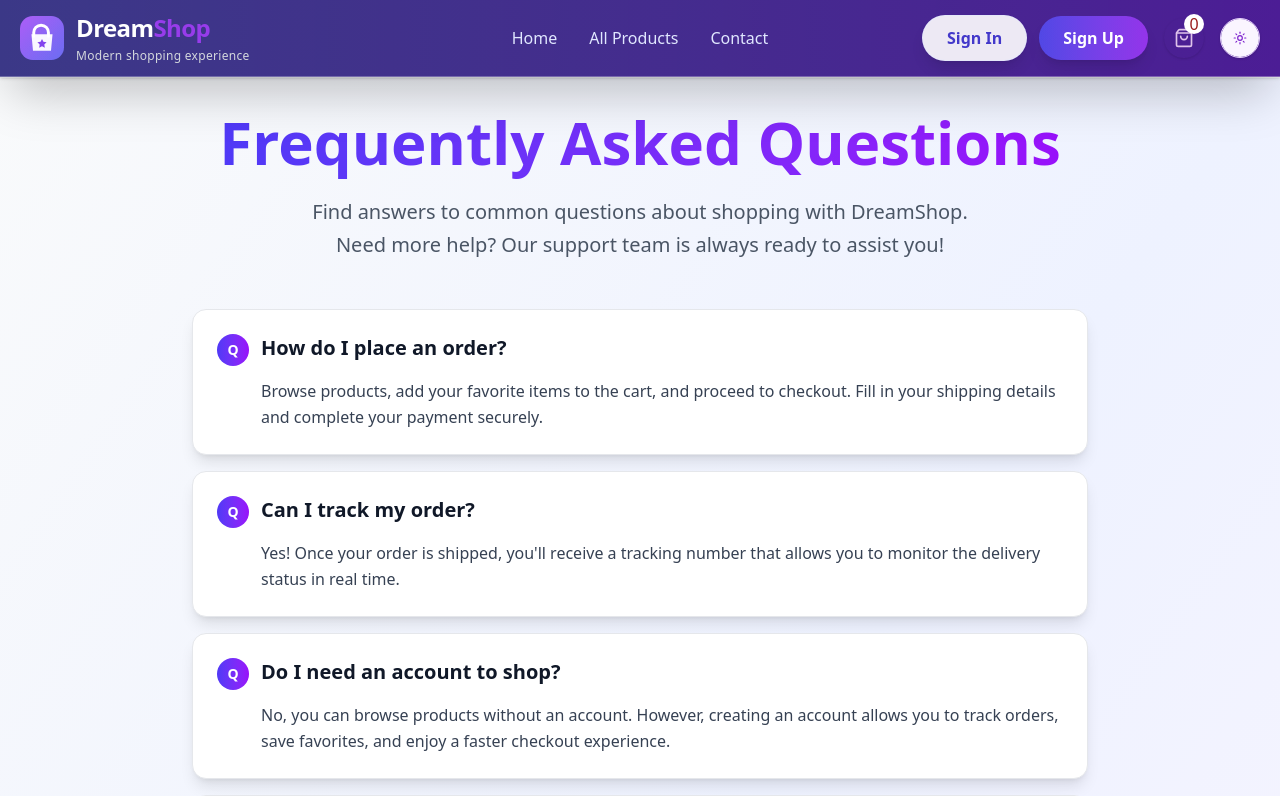
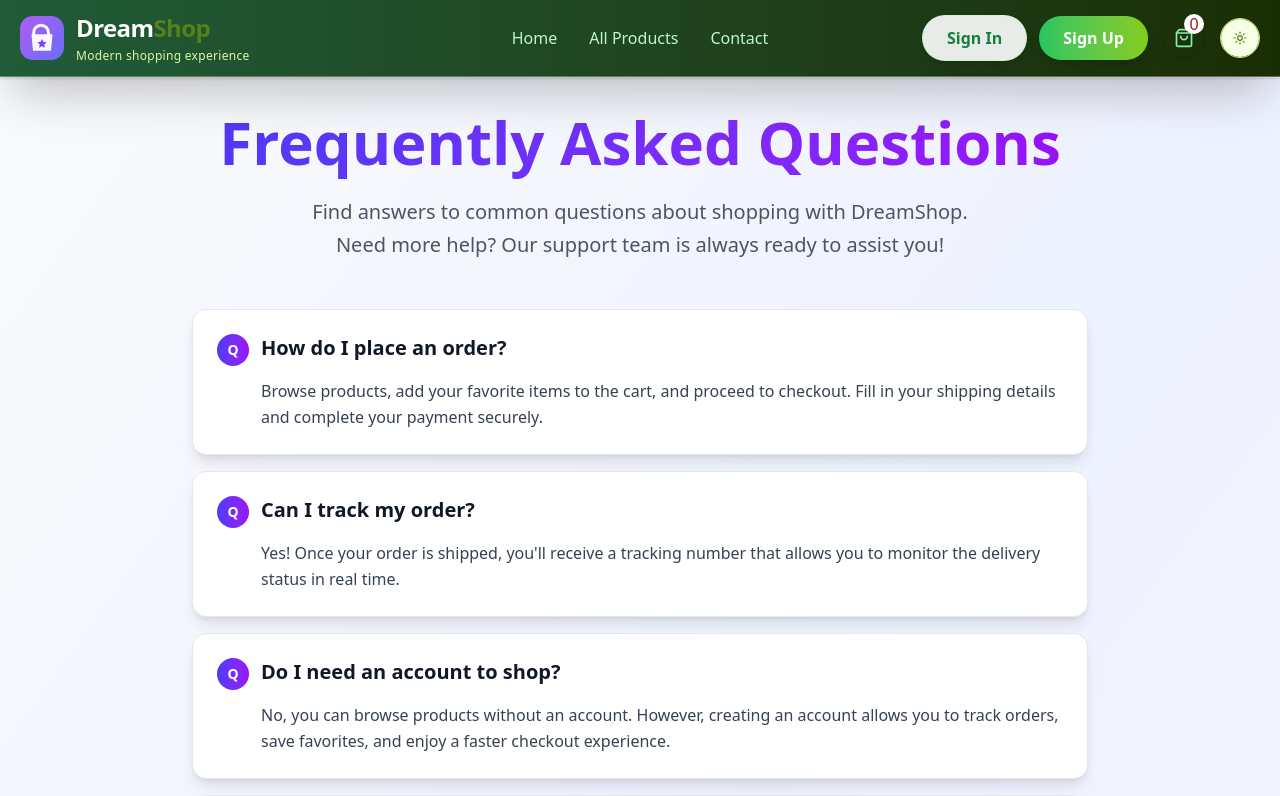
Before and after one commit to shmavonyankaren/dreamshop, a Next.js app: page /faq in a window 1280 px wide. Shown: the top 796 px of the page. Built offline with nearby package versions, Linux system fonts and the light colour scheme; no server answers.

Commit message:
css changes

```diff
--- a/app/globals.css
+++ b/app/globals.css
@@ -17,24 +17,24 @@
    ============================================================= */
 
 :root {
-  /* ── Brand (indigo) ───────────────────────────────────────── */
-  --ds-brand: #4f46e5; /* indigo-600  — primary action color     */
-  --ds-brand-hover: #4338ca; /* indigo-700  — hover state              */
-  --ds-brand-text: #4f46e5; /* indigo-600  — links and text accents   */
-  --ds-brand-faint: #eef2ff; /* indigo-50   — very light tinted bg     */
-  --ds-brand-subtle: #e0e7ff; /* indigo-100  — light badge / chip bg    */
-  --ds-brand-dim: #4338ca; /* indigo-700  — badge text / strong      */
+  /* ── Brand (bright green) ──────────────────────────────────── */
+  --ds-brand: #22c55e; /* green-500   — vivid primary action     */
+  --ds-brand-hover: #16a34a; /* green-600   — hover state              */
+  --ds-brand-text: #15803d; /* green-700   — links and text accents   */
+  --ds-brand-faint: #f0fdf4; /* green-50    — very light tinted bg     */
+  --ds-brand-subtle: #bbf7d0; /* green-200   — nav text on dark bg      */
+  --ds-brand-dim: #15803d; /* green-700   — badge text / strong      */
 
-  /* ── Accent (purple) ─────────────────────────────────────── */
-  --ds-accent: #9333ea; /* purple-600  — secondary action color   */
-  --ds-accent-hover: #7e22ce; /* purple-700  — hover state              */
-  --ds-accent-text: #9333ea; /* purple-600  — links and text accents   */
-  --ds-accent-faint: #faf5ff; /* purple-50   — very light tinted bg     */
-  --ds-accent-subtle: #f3e8ff; /* purple-100  — light badge / chip bg    */
-  --ds-accent-dim: #7e22ce; /* purple-700  — badge text / strong      */
+  /* ── Accent (lime) ───────────────────────────────────────── */
+  --ds-accent: #84cc16; /* lime-500    — vivid secondary action   */
+  --ds-accent-hover: #65a30d; /* lime-600    — hover state              */
+  --ds-accent-text: #4d7c0f; /* lime-700    — links and text accents   */
+  --ds-accent-faint: #f7fee7; /* lime-50     — very light tinted bg     */
+  --ds-accent-subtle: #ecfccb; /* lime-100    — light badge / chip bg    */
+  --ds-accent-dim: #4d7c0f; /* lime-700    — badge text / strong      */
 
   /* ── Accent button border ───────────────────────────────── */
-  --ds-accent-border: #e9d5ff; /* purple-200  — button/dropdown borders   */
+  --ds-accent-border: #bef264; /* lime-300    — button/dropdown borders  */
 
   /* ── Surfaces ────────────────────────────────────────────── */
   --ds-surface: #ffffff; /* white       — default card / panel bg  */
@@ -51,24 +51,24 @@
   --ds-edge-strong: #d1d5db; /* gray-300    — inputs / emphasis        */
 
   /* ── Page background gradient ────────────────────────────── */
-  --ds-page-from: #f9fafb; /* gray-50     — gradient start           */
-  --ds-page-mid: #eef2ff; /* indigo-50   — gradient middle          */
-  --ds-page-to: #faf5ff; /* purple-50   — gradient end             */
+  --ds-page-from: #f0fdf4; /* green-50    — gradient start           */
+  --ds-page-mid: #f7fee7; /* lime-50     — gradient middle          */
+  --ds-page-to: #f0fdf4; /* green-50    — gradient end             */
 
   /* ── Navigation / header gradient ───────────────────────── */
-  --ds-nav-from: #312e81; /* indigo-900  — nav gradient start       */
-  --ds-nav-mid: #4c1d95; /* purple-900  — nav gradient middle      */
-  --ds-nav-end: #4c1d95; /* purple-900  — nav gradient end         */
+  --ds-nav-from: #14532d; /* green-900   — nav gradient start       */
+  --ds-nav-mid: #1a2e05; /* lime-950    — nav gradient middle      */
+  --ds-nav-end: #1a2e05; /* lime-950    — nav gradient end         */
 
   /* ── Nav text (always on dark nav background) ───────────── */
-  --ds-nav-active: #a855f7; /* purple-500  — active nav link          */
-  --ds-nav-text-muted: #d1d5db; /* gray-300    — muted text on dark nav   */
+  --ds-nav-active: #a3e635; /* lime-400    — vivid active nav link    */
+  --ds-nav-text-muted: #d9f99d; /* lime-200    — logo subtitle on dark nav */
 
   /* ── Badges ──────────────────────────────────────────────── */
-  --ds-badge-brand-bg: #e0e7ff; /* indigo-100  — badge background         */
-  --ds-badge-brand-fg: #3730a3; /* indigo-700  — badge text               */
-  --ds-badge-accent-bg: #f3e8ff; /* purple-100  — badge background         */
-  --ds-badge-accent-fg: #6b21a8; /* purple-700  — badge text               */
+  --ds-badge-brand-bg: #dcfce7; /* green-100   — badge background         */
+  --ds-badge-brand-fg: #15803d; /* green-700   — badge text               */
+  --ds-badge-accent-bg: #ecfccb; /* lime-100    — badge background         */
+  --ds-badge-accent-fg: #4d7c0f; /* lime-700    — badge text               */
 
   /* ── Success state ───────────────────────────────────────── */
   --ds-ok-bg: #f0fdf4; /* green-50                               */
@@ -81,75 +81,75 @@
   --ds-err-fg: #991b1b; /* red-800                                */
 
   /* ── Cart / icon accent ──────────────────────────────────── */
-  --ds-icon-accent: #dfc3ea; /* light purple — ShoppingBag icon color  */
+  --ds-icon-accent: #86efac; /* green-300   — ShoppingBag icon color   */
 }
 
 /* ── Dark mode overrides ──────────────────────────────────────
    Only values that DIFFER from light mode need to be listed.
    ─────────────────────────────────────────────────────────── */
 .dark {
-  /* ── Brand (indigo) ──── */
-  --ds-brand: #6366f1; /* indigo-500  — brighter on dark bg      */
-  --ds-brand-hover: #4f46e5; /* indigo-600                             */
-  --ds-brand-text: #a5b4fc; /* indigo-300  — readable on dark bg      */
-  --ds-brand-faint: rgba(99, 102, 241, 0.1);
+  /* ── Brand (neon green) ── */
+  --ds-brand: #4ade80; /* green-400   — vivid on dark bg         */
+  --ds-brand-hover: #22c55e; /* green-500                              */
+  --ds-brand-text: #86efac; /* green-300   — readable on dark bg      */
+  --ds-brand-faint: rgba(74, 222, 128, 0.1);
   --ds-brand-subtle: #d1d5db; /* gray-300    — nav inactive text dark   */
-  --ds-brand-dim: #a5b4fc; /* indigo-300                             */
+  --ds-brand-dim: #86efac; /* green-300                              */
 
-  /* ── Accent (purple) ─── */
-  --ds-accent: #a855f7; /* purple-500                             */
-  --ds-accent-hover: #9333ea; /* purple-600                             */
-  --ds-accent-text: #d8b4fe; /* purple-300                             */
-  --ds-accent-faint: rgba(168, 85, 247, 0.2); /* purple-500/20         */
-  --ds-accent-subtle: rgba(168, 85, 247, 0.2); /* purple-500/20         */
-  --ds-accent-dim: #d8b4fe; /* purple-300                             */
+  /* ── Accent (neon lime) ── */
+  --ds-accent: #bef264; /* lime-300    — neon chartreuse          */
+  --ds-accent-hover: #a3e635; /* lime-400                               */
+  --ds-accent-text: #d9f99d; /* lime-200                               */
+  --ds-accent-faint: rgba(190, 242, 100, 0.12);
+  --ds-accent-subtle: rgba(190, 242, 100, 0.2);
+  --ds-accent-dim: #d9f99d; /* lime-200                               */
 
-  /* ── Accent border ───── */
-  --ds-accent-border: rgba(192, 132, 252, 0.3); /* purple-400/30        */
+  /* ── Accent border ────── */
+  --ds-accent-border: rgba(163, 230, 53, 0.35); /* lime-400/35          */
 
-  /* ── Nav text on dark bg  */
-  --ds-nav-active: #facc15; /* yellow-400  — active nav link dark     */
-  --ds-nav-text-muted: #9ca3af; /* gray-400    — muted text on dark nav   */
+  /* ── Nav text on dark bg ─ */
+  --ds-nav-active: #bef264; /* lime-300    — vivid active nav link    */
+  --ds-nav-text-muted: #9ca3af; /* gray-400                               */
 
-  /* ── Surfaces ─────────── */
-  --ds-surface: #0f172a; /* slate-900                            */
-  --ds-surface-muted: #1e293b; /* slate-800                            */
-  --ds-surface-elevated: #1a1f3a; /* original dropdown bg                 */
+  /* ── Surfaces: neutral near-black so bright greens pop ──────── */
+  --ds-surface: #0a0a0a;
+  --ds-surface-muted: #111111;
+  --ds-surface-elevated: #1a1a1a;
 
   /* ── Body text ────────── */
   --ds-body-primary: #ffffff;
-  --ds-body-secondary: #d1d5db; /* gray-300                               */
-  --ds-body-tertiary: #e5e7eb; /* gray-200                               */
+  --ds-body-secondary: #d1d5db;
+  --ds-body-tertiary: #e5e7eb;
 
   /* ── Borders ──────────── */
-  --ds-edge: #1e293b; /* slate-800                              */
-  --ds-edge-strong: #334155; /* slate-700                              */
+  --ds-edge: #1f1f1f;
+  --ds-edge-strong: #2d2d2d;
 
   /* ── Page gradient ────── */
-  --ds-page-from: #020617; /* slate-950                              */
-  --ds-page-mid: #0f172a; /* slate-900                              */
-  --ds-page-to: #020617; /* slate-950                              */
+  --ds-page-from: #050505;
+  --ds-page-mid: #0a0a0a;
+  --ds-page-to: #050505;
 
   /* ── Nav gradient ─────── */
-  --ds-nav-from: #0f172a; /* slate-900   — matches original header  */
-  --ds-nav-mid: #302b63; /* purple mid  — mobile drawer only       */
-  --ds-nav-end: #1e293b; /* slate-800   — matches original header  */
+  --ds-nav-from: #052e16; /* green-950                              */
+  --ds-nav-mid: #1a2e05; /* lime-950                               */
+  --ds-nav-end: #052e16; /* green-950                              */
 
   /* ── Badges ───────────── */
-  --ds-badge-brand-bg: rgba(99, 102, 241, 0.2);
-  --ds-badge-brand-fg: #a5b4fc; /* indigo-300                             */
-  --ds-badge-accent-bg: rgba(168, 85, 247, 0.2);
-  --ds-badge-accent-fg: #d8b4fe; /* purple-300                             */
+  --ds-badge-brand-bg: rgba(74, 222, 128, 0.18);
+  --ds-badge-brand-fg: #86efac; /* green-300                              */
+  --ds-badge-accent-bg: rgba(190, 242, 100, 0.18);
+  --ds-badge-accent-fg: #d9f99d; /* lime-200                               */
 
   /* ── Success ──────────── */
   --ds-ok-bg: rgba(22, 163, 74, 0.3);
   --ds-ok-edge: rgba(22, 197, 94, 0.3);
-  --ds-ok-fg: #bbf7d0; /* green-200                              */
+  --ds-ok-fg: #bbf7d0;
 
   /* ── Error ────────────── */
   --ds-err-bg: rgba(239, 68, 68, 0.2);
   --ds-err-edge: rgba(239, 68, 68, 0.3);
-  --ds-err-fg: #fecaca; /* red-200                                */
+  --ds-err-fg: #fecaca;
 }
 
 :root {
```
